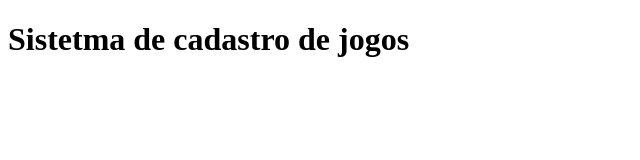
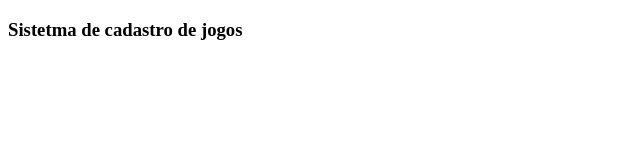
Before and after one commit to rphski/sist-cad-play, a plain HTML site: page index.html in a window 1280 px wide. Shown: the whole page, without its empty margins (0-640 px from the left). Drawn offline with Linux system fonts and the light colour scheme.

Commit message:
Alterações

```diff
--- a/app.js
+++ b/app.js
@@ -1 +1,2 @@
 console.log("Rodando o sistema de gerenciamento de jogos")
+console.log("Todos os códigos relacionados ao desenvolvimento deste deverão ser feitos pelo VS do GitHub.")
--- a/index.html
+++ b/index.html
@@ -4,10 +4,10 @@
     <meta charset="UTF-8">
     <meta http-equiv="X-UA-Compatible" content="IE=edge">
     <meta name="viewport" content="width=device-width, initial-scale=1.0">
-    <title>Meus</title>
+    <title>Meus jogos</title>
 </head>
 <body>
-    <h1>Sistetma de cadastro de jogos</h1>
+    <h3>Sistetma de cadastro de jogos</h3>
 
 </body>
 </html>
```
